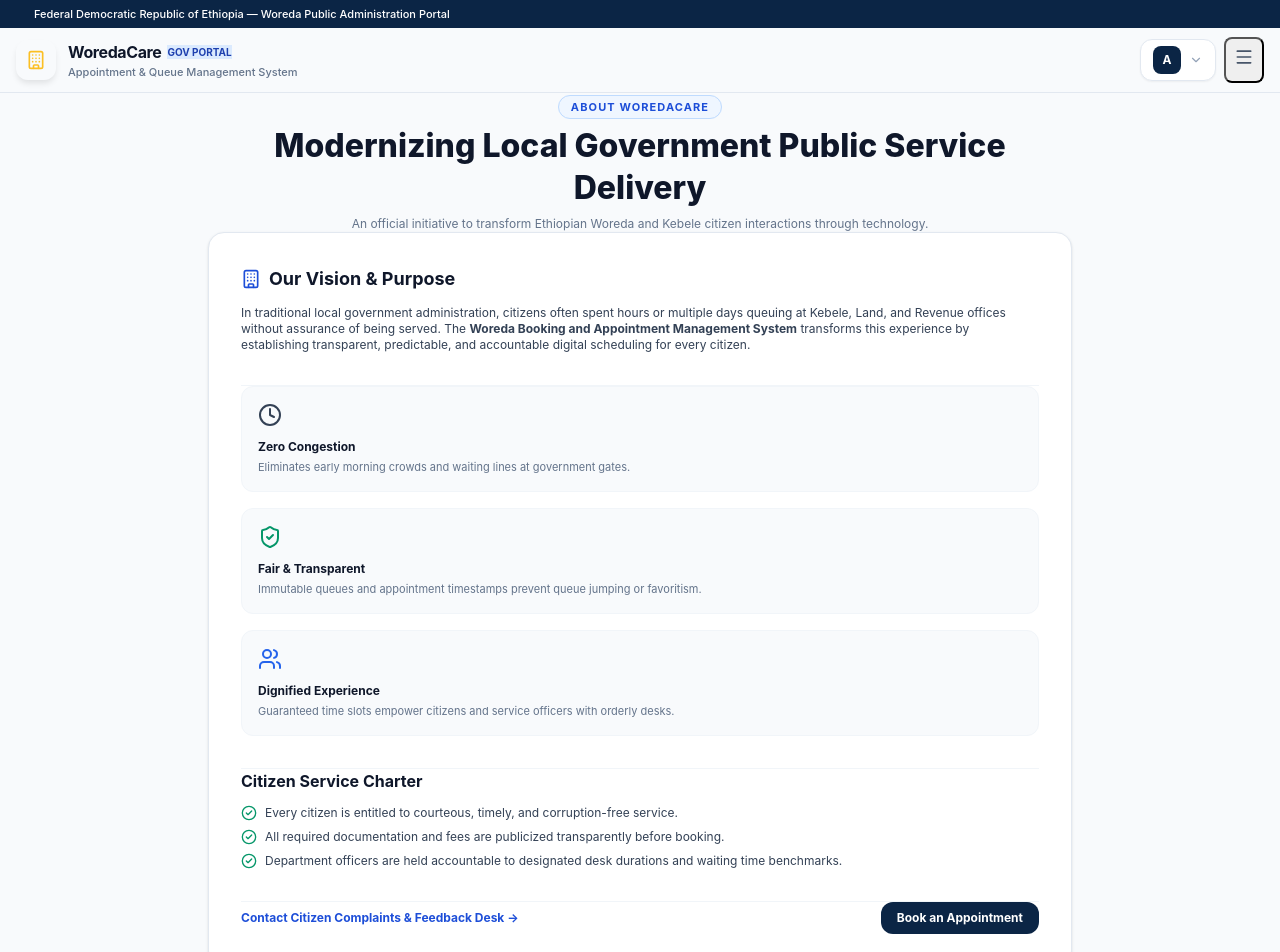
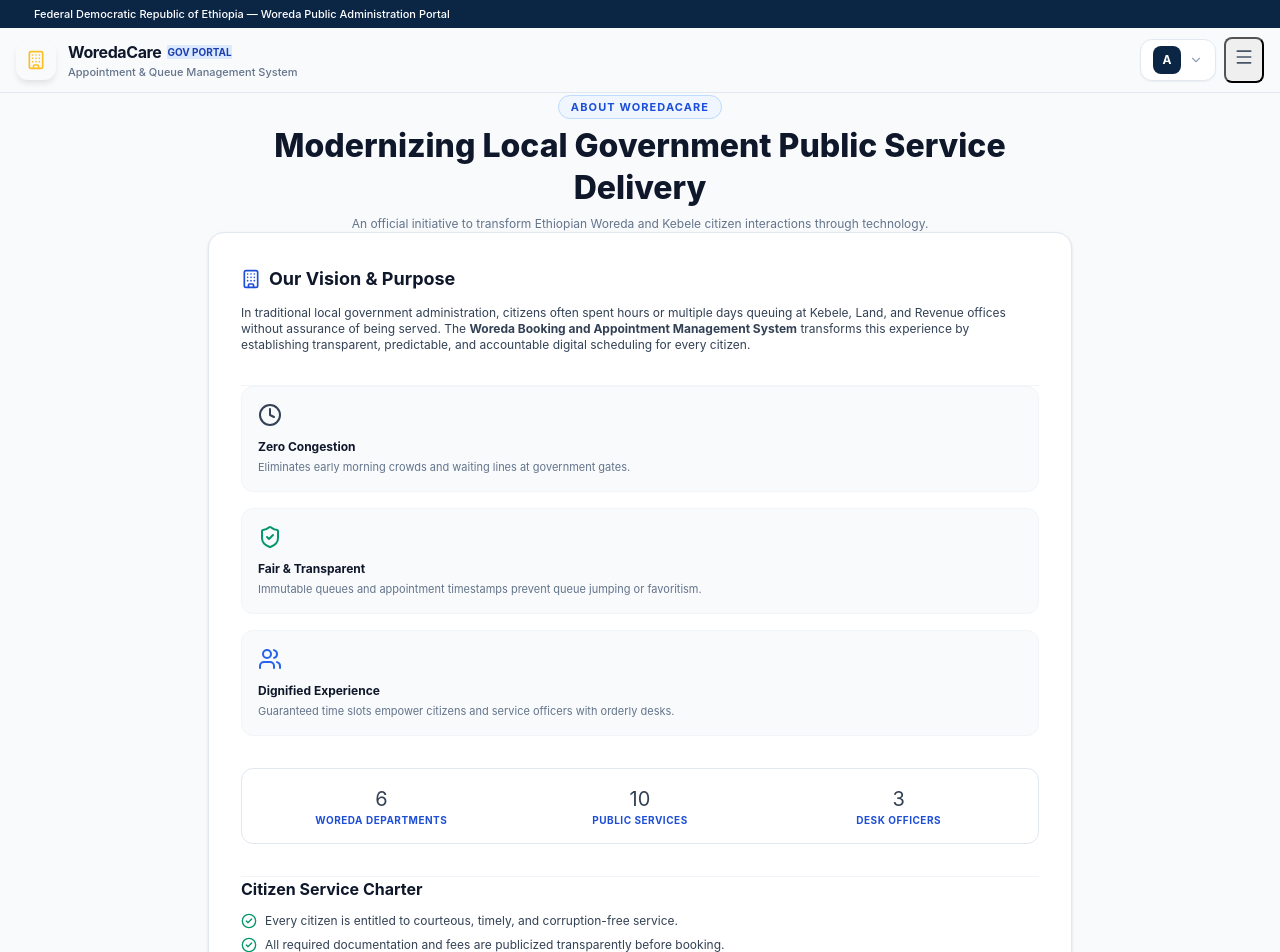
Before and after one commit to Amir3356/Woreda-Booking-and-Appointment-Management-System, a React (Vite) app in the folder client/: page /about in a window 1280 px wide. Shown: the top 952 px of the page. Built offline with nearby package versions, Linux system fonts and the light colour scheme.

Commit message:
sync(about): update about page stats with mock data highlights

```diff
--- a/client/pages/AboutPage.jsx
+++ b/client/pages/AboutPage.jsx
@@ -2,7 +2,8 @@
 
 import Navbar from "@/components/layout/Navbar";
 import Footer from "@/components/layout/Footer";
-import { Building, ShieldCheck, Clock, Users, CheckCircle2 } from "lucide-react";
+import mockData from "@/data/mock-data.json";
+import { Building, ShieldCheck, Clock, Users, CheckCircle2, FileText } from "lucide-react";
 import Link from "next/link";
 
 export default function AboutPage() {
@@ -58,6 +59,24 @@ export default function AboutPage() {
             </div>
           </div>
 
+          {/* Static Mock Data Highlights */}
+          <div className="grid grid-cols-3 gap-3 p-4 bg-blue-50/50 rounded-xl border border-blue-100 text-center">
+            <div>
+              <p className="text-xl font-black text-blue-900">{mockData.departments?.length || 6}</p>
+              <p className="text-[10px] font-bold uppercase tracking-wider text-blue-700">Woreda Departments</p>
+            </div>
+            <div>
+              <p className="text-xl font-black text-blue-900">{mockData.services?.length || 15}</p>
+              <p className="text-[10px] font-bold uppercase tracking-wider text-blue-700">Public Services</p>
+            </div>
+            <div>
+              <p className="text-xl font-black text-blue-900">
+                {mockData.users?.filter((u) => u.role === "OFFICER")?.length || 6}
+              </p>
+              <p className="text-[10px] font-bold uppercase tracking-wider text-blue-700">Desk Officers</p>
+            </div>
+          </div>
+
           <div className="pt-4 border-t border-slate-100">
             <h2 className="text-base font-bold text-slate-900 mb-3">Citizen Service Charter</h2>
             <ul className="space-y-2 text-xs">
```
